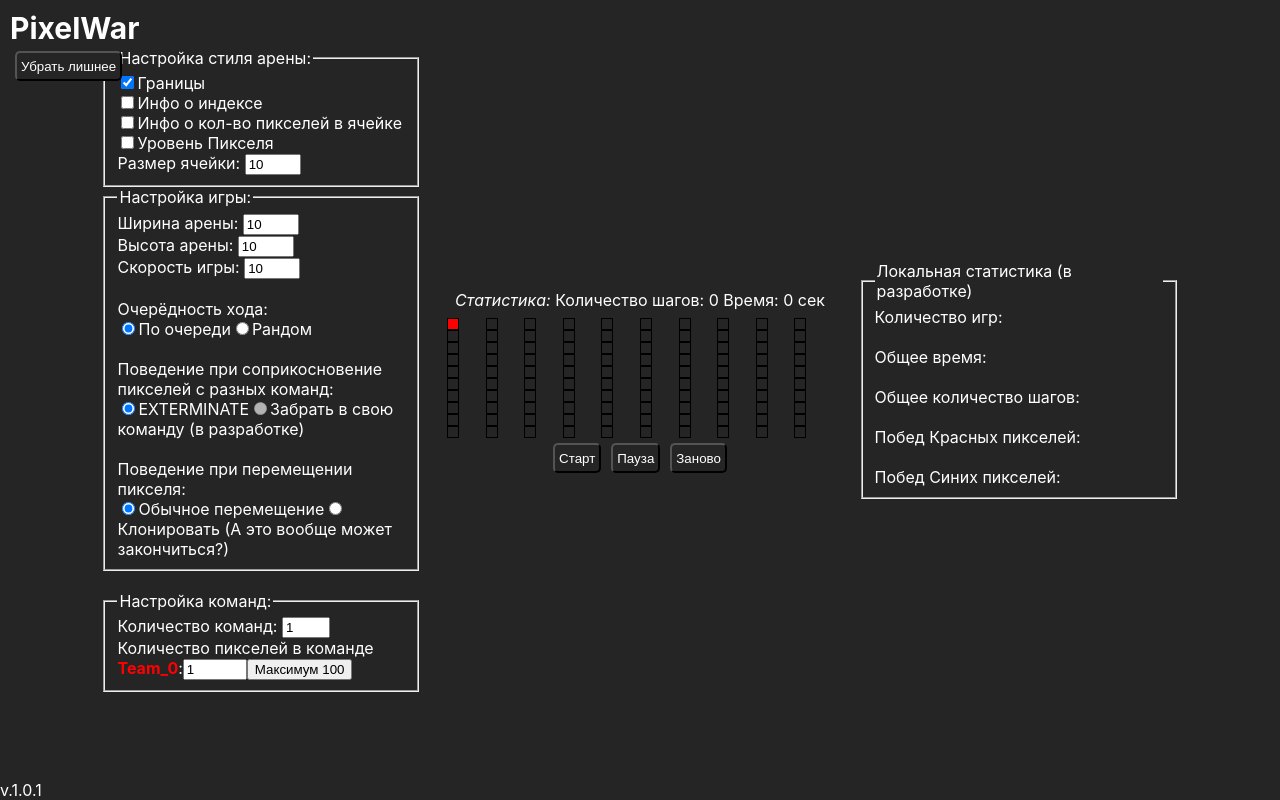
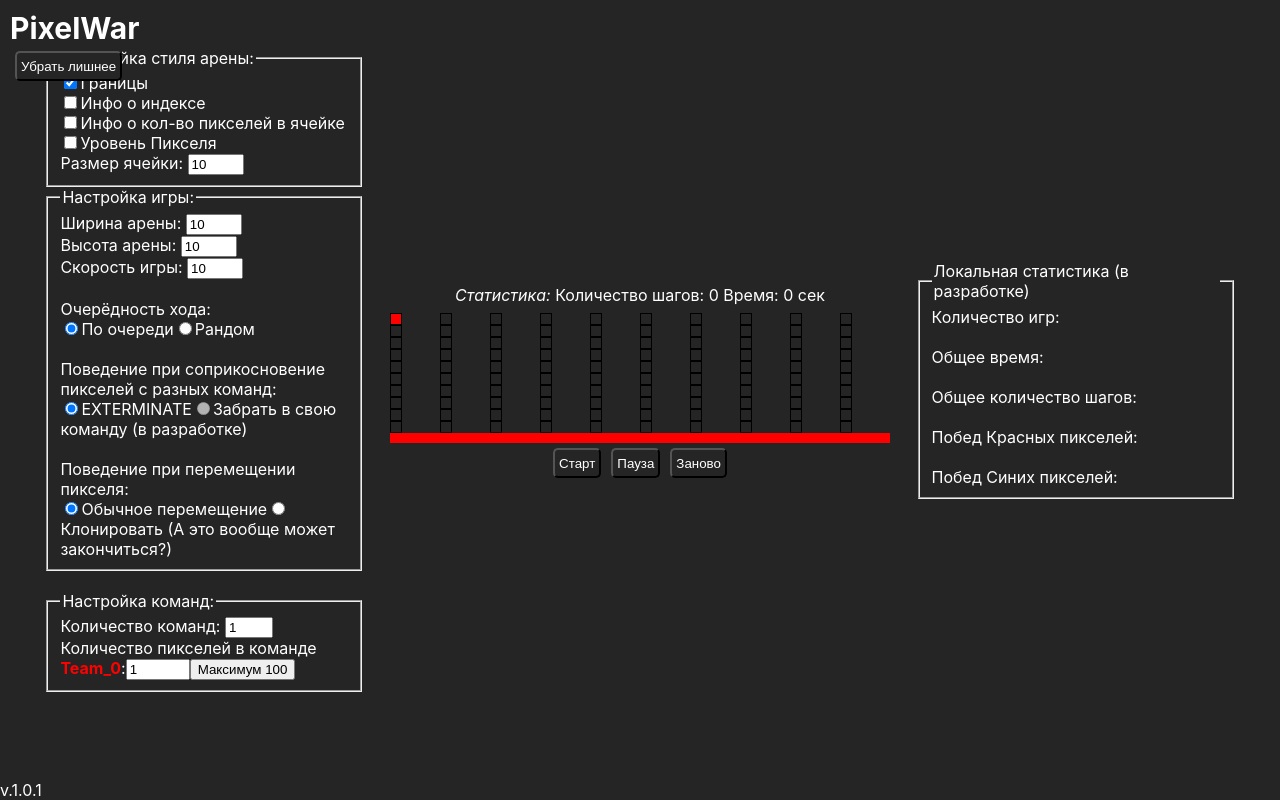
Before and after one commit to PraidFox/PixelVarV2, a React (Create React App) app: page / in a window 1280 px wide. Built offline with nearby package versions, Linux system fonts and the light colour scheme.

Commit message:
commit v2

```diff
--- a/src/App/App.tsx
+++ b/src/App/App.tsx
@@ -10,6 +10,7 @@ import {Statistics} from "./Statistics";
 import {SettingStyleArena} from "../tools/Interface/OtherInterface";
 import {reducerSettingStyleArena} from "../tools/reducers/reduserSettingStyleArena";
 import {LocalStatistics} from "./LocalStatistics";
+import {Indicator} from "./Indicator";
 
 const defaultTeams: Team[] = localStorage.getItem("settingTeam") ? JSON.parse(localStorage.getItem("settingTeam") as string) : [
     {
@@ -130,9 +131,6 @@ const App = () => {
     }
 
 
-
-
-
     const setPixelTeam = (teamId: number, countPixel: number) => {
         setTeams({type: "CHANGE_COUNT_PIXELS_TEAM", payload: {teamId, countPixel, settingGame: settingGame}})
     }
@@ -220,6 +218,9 @@ const App = () => {
                                                                                            time={time}/></div>}
 
                         <ArenaPlatform settingGame={settingGame} teams={teams} settingStyleArena={settingStyleArena}/>
+
+                            <Indicator teams={teams} countAllPixels={settingGame.width * settingGame.height}/>
+
                         {hiddenInformation && <div style={{textAlign: "center"}}>
                             <button style={styleButton} onClick={() => setStartedGame(true)}>Старт</button>
                             <button style={styleButton} onClick={() => setStartedGame(false)}>Пауза</button>
--- /dev/null
+++ b/src/App/Indicator.tsx
@@ -0,0 +1,24 @@
+import {Team} from "../tools/Interface/TeamInterface";
+import React from "react";
+
+export const Indicator = ({teams, countAllPixels} : {teams: Team[], countAllPixels: number}) => {
+
+    // const countPercentRedTeam = teams.
+    //     const countPercentBlueTeam =
+
+
+    let sum = teams.map(team => team.pixels.length).reduce((accumulator, currentValue) => accumulator + currentValue);
+    let procentage = teams.map(team => Math.round(team.pixels.length / sum * 100))
+        //teams.forEach(team => team.pixels.length)
+console.log(procentage)
+
+    return (
+        <div style={{height: "10px", display: "flex", justifyContent: "center"}}>
+            {Array.from({length: 100}, (_, index) => (
+                <div key={index} style={{width: "5px", backgroundColor: index > procentage[0] ? "blue" : "red"}}>
+
+                </div>
+            ))}
+        </div>
+    )
+}
--- a/src/tools/reducers/reducerTeam.tsx
+++ b/src/tools/reducers/reducerTeam.tsx
@@ -29,7 +29,6 @@ export const reducerTeam = (state: Team[], action: Action): Team[] => {
                 }
             )
 
-            console.log(newTeams)
             return newTeams
         case "RESET_TEAM":
             //const defaultTeams = addPixels(state.length, action.payload.countPixel, action.payload.teamId, action.payload.settingGame, state[action.payload.teamId].color, maxMaxId)
```
